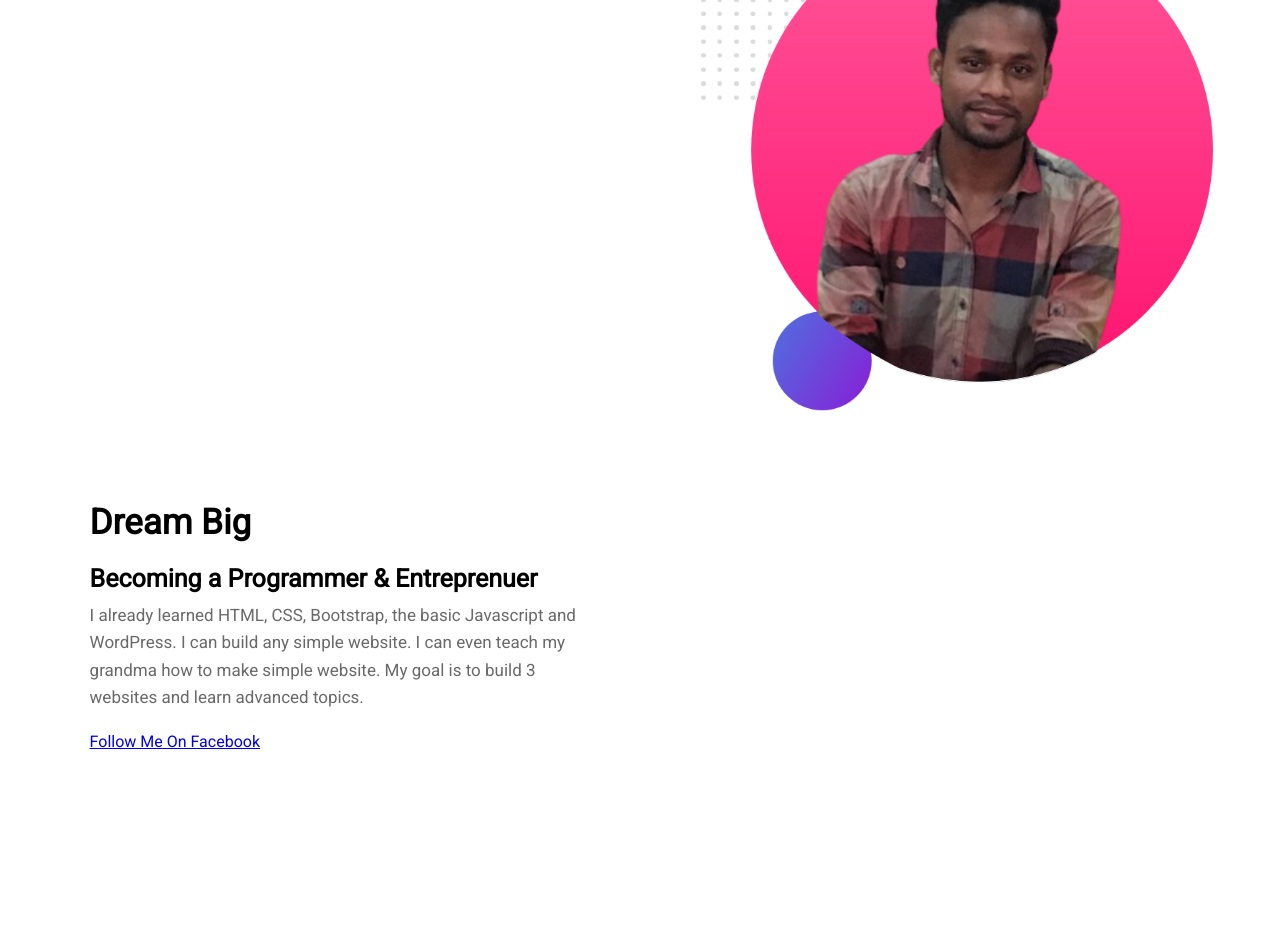
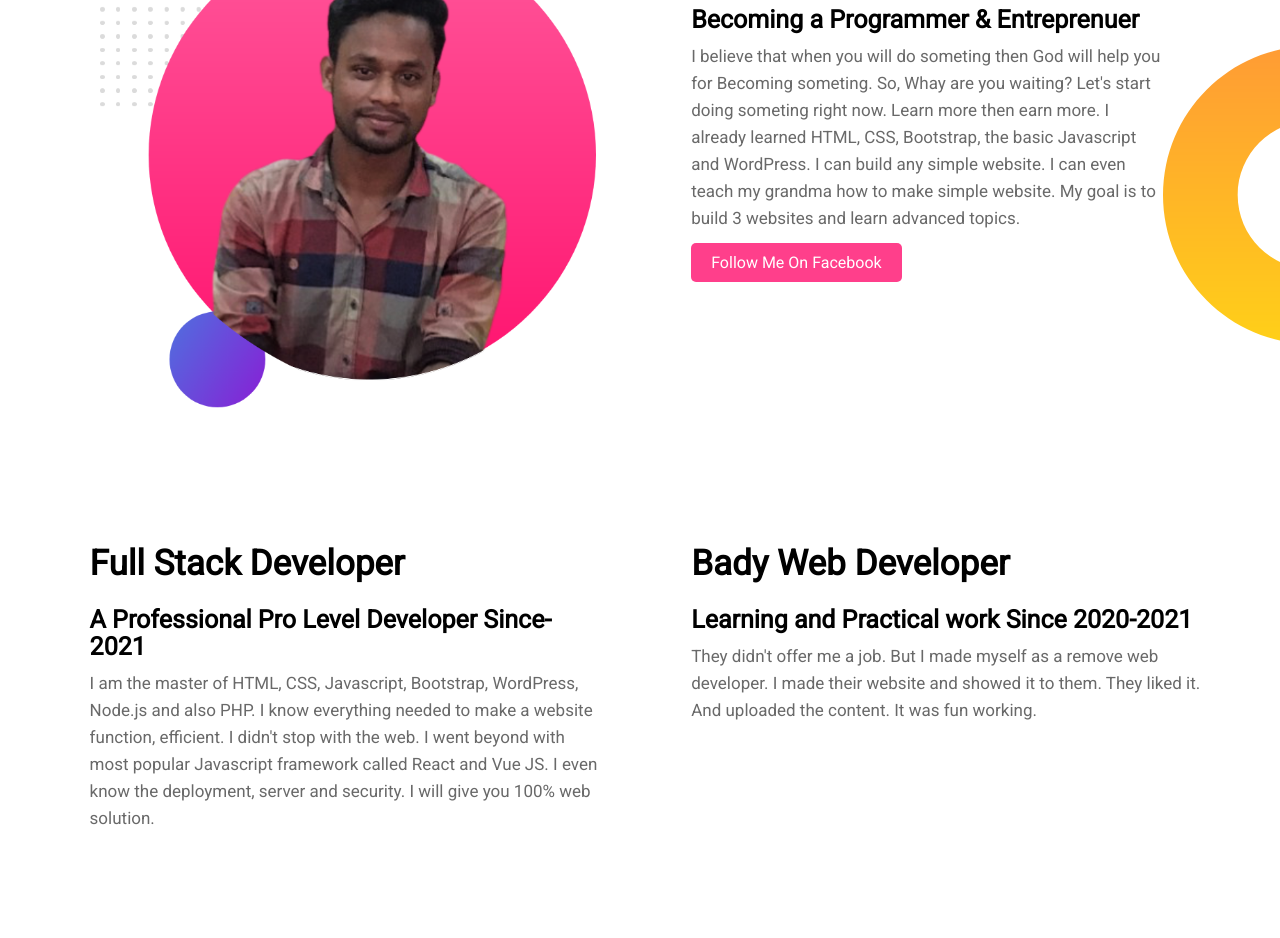
Before and after one commit to KamrulHasan11/developerkamrul, a plain HTML site: page index.html in a window 1280 px wide. Shown: the part 705-1643 px from the top of the page. Before the commit the page ends 1485 px from the top, so only its background shows below. Drawn offline with Linux system fonts and the light colour scheme.

Commit message:
added new css code

```diff
--- a/index.html
+++ b/index.html
@@ -21,15 +21,27 @@
             <img src="images/header-profile.png" alt="This is my profile image.">
         </div>
     </section>
-    <section>
+    <section class="dream_big_section">
         <div class="half-width">
-            <img src="images/my-resume-profiile.png" alt="My resume profile image">
+            <img src="images/my-resume-profiile.png" alt="My resume profile image" id="second_img">
         </div>
         <div class="half-width">
             <h2>Dream Big</h2>
             <h3>Becoming a Programmer & Entreprenuer</h3>
-            <p>I already learned HTML, CSS, Bootstrap, the basic Javascript and WordPress. I can build any simple website. I can even teach my grandma how to make simple website. My goal is to build 3 websites and learn advanced topics.</p>
+            <p class="p_left_width">I believe that when you will do someting then God will help you for Becoming someting. So, Whay are you waiting? Let's start doing someting right now. Learn more then earn more. I already learned HTML, CSS, Bootstrap, the basic Javascript and WordPress. I can build any simple website. I can even teach my grandma how to make simple website. My goal is to build 3 websites and learn advanced topics.</p>
             <a href="https://www.facebook.com/itkamrulhasan23/" target="_blank" class="fb_link_button" class="second-link">Follow Me On Facebook</a>
+        </div>
+    </section>
+    <section>
+        <div class="half-width">
+            <h2>Full Stack Developer</h2>
+            <h3>A Professional Pro Level Developer Since-2021</h3>
+            <p>I am the master of HTML, CSS, Javascript, Bootstrap, WordPress, Node.js and also PHP. I know everything needed to make a website function, efficient. I didn't stop with the web. I went beyond with most popular Javascript framework called React and Vue JS. I even know the deployment, server and security. I will give you 100% web solution.</p>
+        </div>
+        <div class="half-width">
+            <h2>Bady Web Developer</h2>
+            <h3>Learning and Practical work Since 2020-2021</h3>
+            <p>They didn't offer me a job. But I made myself as a remove web developer. I made their website and showed it to them. They liked it. And uploaded the content. It was fun working.</p>
         </div>
     </section>
 </body>
--- a/style.css
+++ b/style.css
@@ -14,7 +14,7 @@ body{
     background-repeat: no-repeat;
 }
 section{
-    height: 500px;
+    height: 600px;
 }
 .half-width h2 span{
     color: orange;
@@ -39,12 +39,27 @@ section{
     background-color: orange;
     padding: 10px 20px;
     color: #ffffff;
-    background-image: linear-gradient( lightsalmon tomato;
+    background-image: linear-gradient( lightsalmon tomato);
     border-radius: 5px;
 }
 .fb_link_button{
     text-decoration: none;
     padding: 10px 20px;
     background-color: #FF3F8B;
-
+    color: #ffffff;
+    border-radius: 5px;
 }
+.dream_big_section{
+    background-image: url("images/dream-bg.png");
+    background-repeat: no-repeat;
+    background-position: right;
+}
+#second_img{
+    width: 97%;
+}
+.p_left_width{
+    margin-right: 36px;
+}
+.div3{
+    float: left;
+}
```
